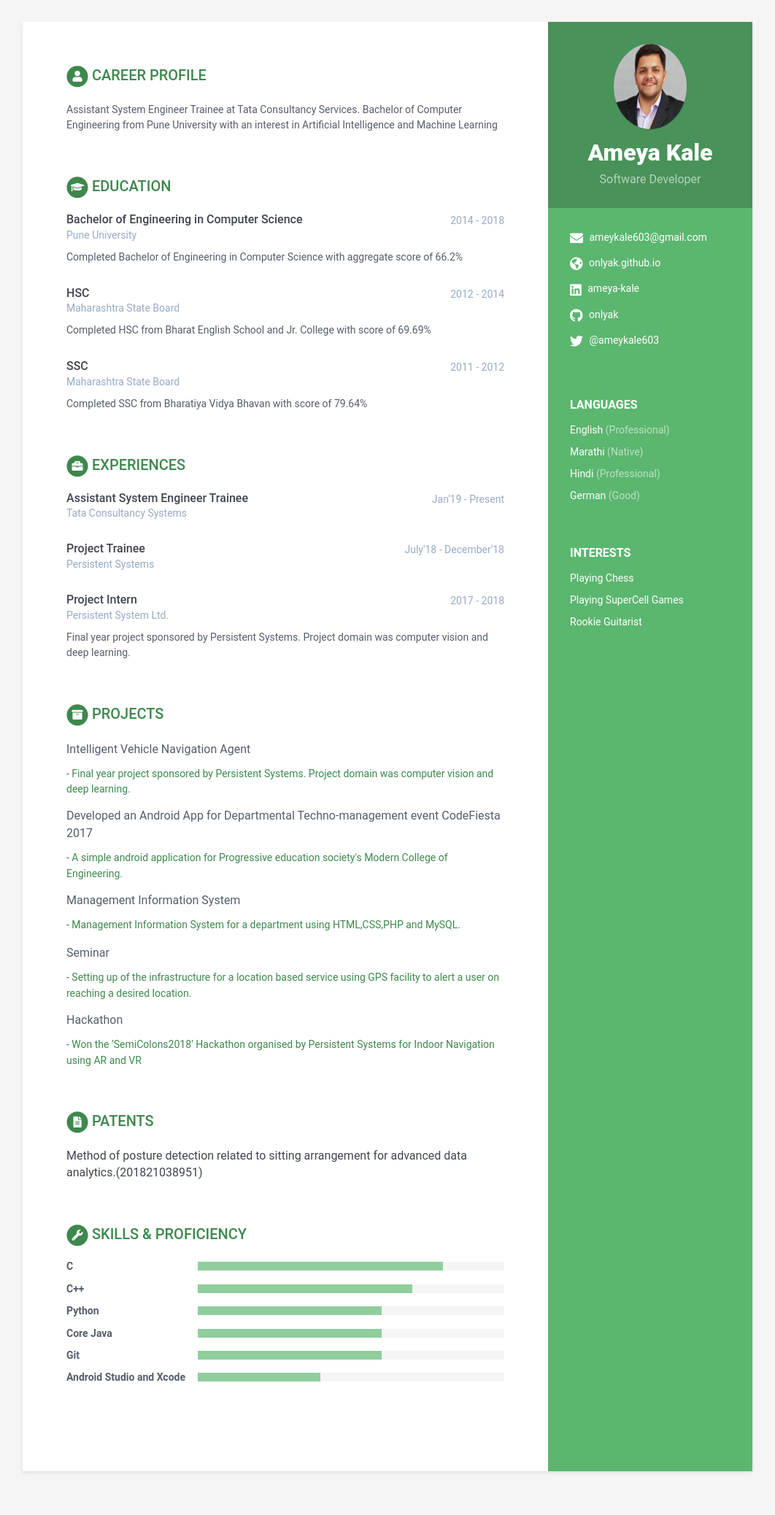
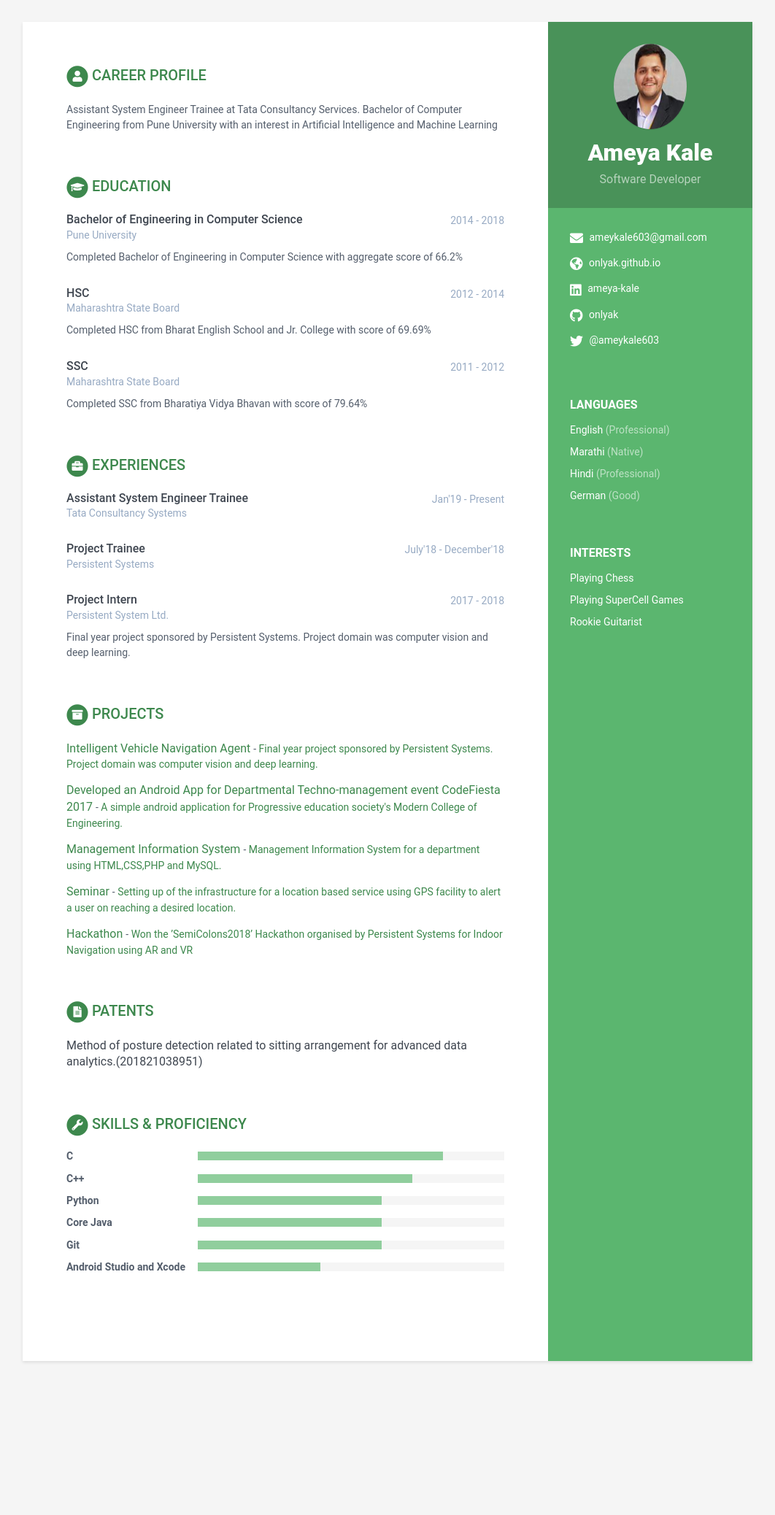
Before and after one commit to ameyakale603/online-cv, a Jekyll site: the page built from index.html, in a window 1280 px wide. Shown: the whole page at 73% size, without its empty margins (109-1171 px from the left). Built offline with Jekyll 4.4.1, drawn with Linux system fonts in a browser that asks for light colours; after the commit the page ends 1925 px from its top, so only the background shows below that.

Commit message:
Update projects.html

```diff
--- a/_includes/projects.html
+++ b/_includes/projects.html
@@ -20,7 +20,7 @@
     <div class="item">
 
       <span class="project-title">
-         <p>{{ project.title }}</p>
+        <a>{{ project.title }}</a>
       </span>
 
       {% if project.tagline %}
```
